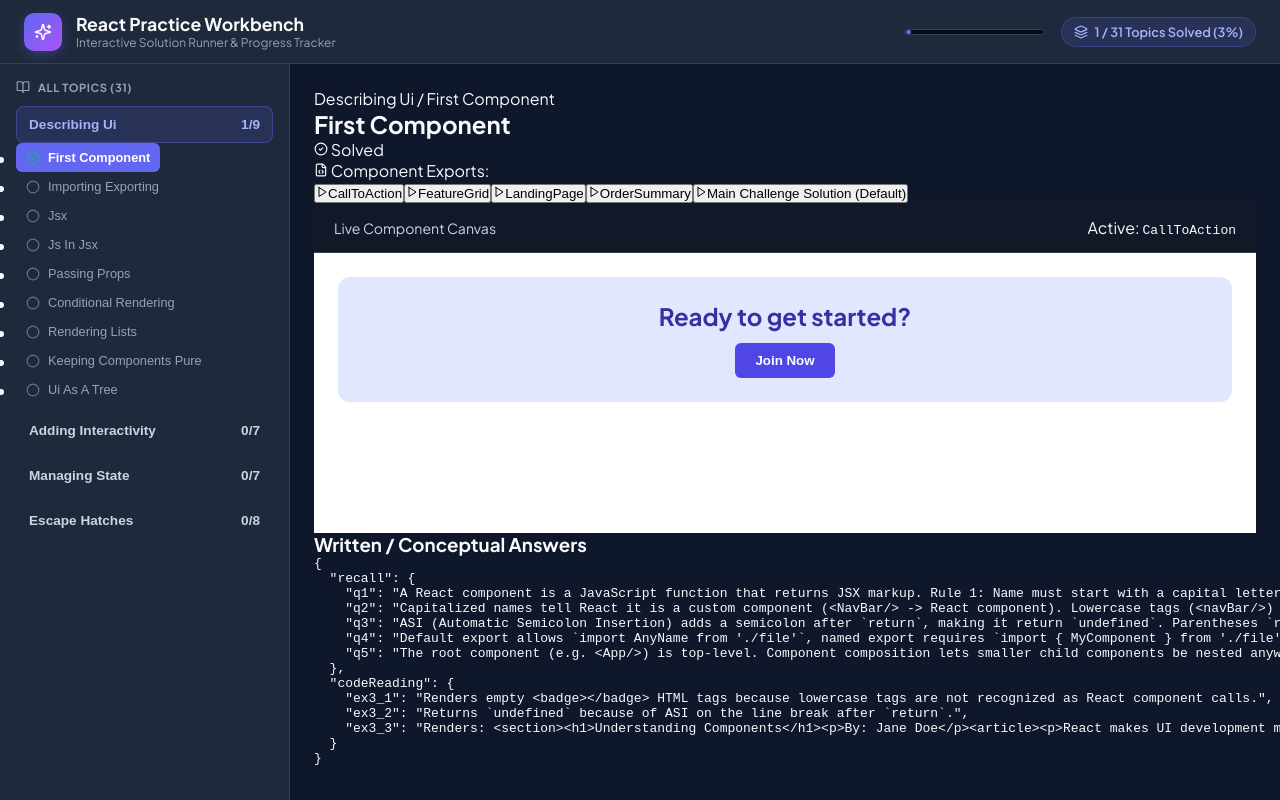
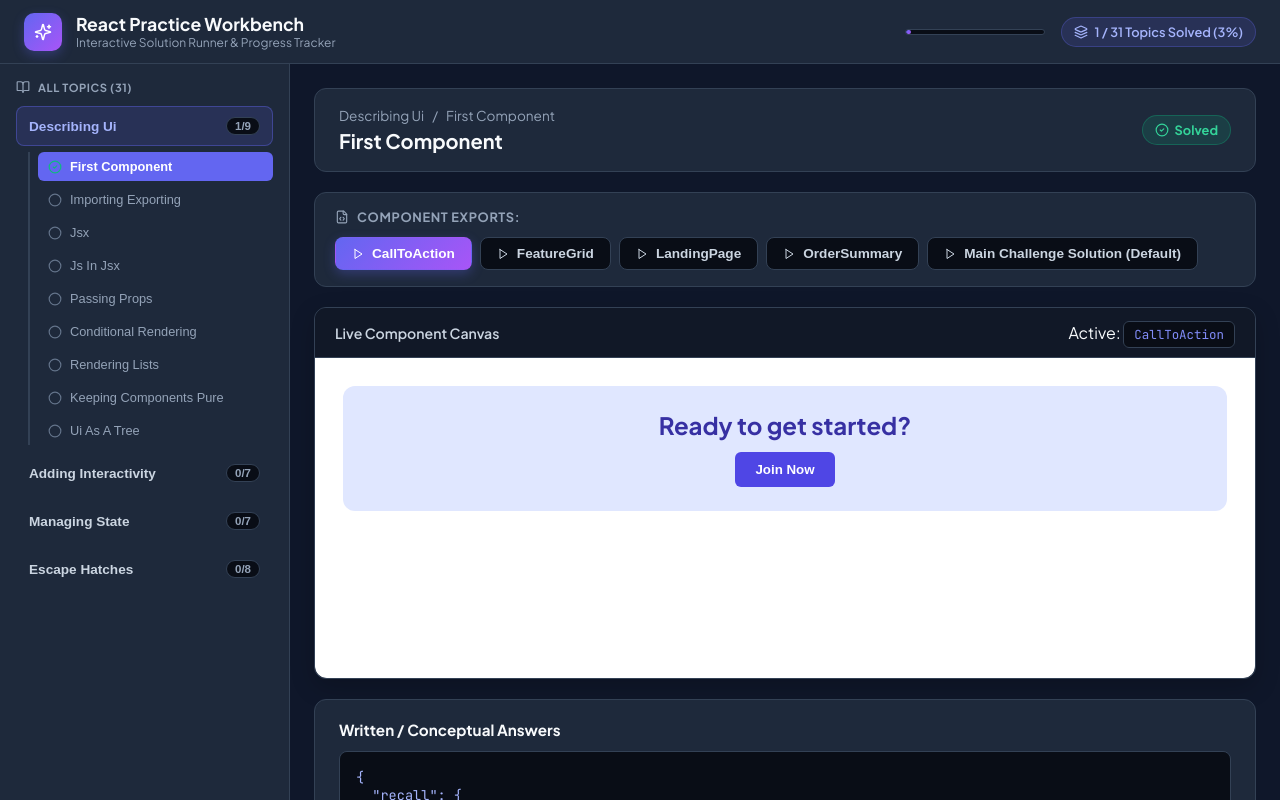
Before and after one commit to Sid2169/react-problems, a React (Vite) app: page / in a window 1280 px wide. Built offline with nearby package versions, Linux system fonts and the light colour scheme; the HTML template or start-up script is replaced by a standard one.

Commit message:
fix: synchronize CSS selectors for canvas stage, switcher pills, workspace header, and status badges

```diff
--- a/src/index.css
+++ b/src/index.css
@@ -177,31 +177,29 @@
   text-overflow: ellipsis;
 }
 
-.cat-badge {
-  background: var(--border-color);
+.cat-count, .cat-badge {
+  background: #090d16;
   color: var(--text-muted);
   font-size: 0.72rem;
-  padding: 2px 7px;
+  padding: 2px 8px;
   border-radius: 10px;
+  border: 1px solid var(--border-color);
+  font-weight: 600;
 }
 
-.cat-badge.badge-solved {
-  background: rgba(16, 185, 129, 0.2);
-  color: #34d399;
-  border: 1px solid rgba(16, 185, 129, 0.4);
-}
-
-.topics-list {
+.topic-list, .topics-list {
   display: flex;
   flex-direction: column;
   gap: 4px;
-  margin-top: 4px;
+  margin-top: 6px;
   margin-left: 12px;
   padding-left: 8px;
   border-left: 2px solid var(--border-color);
+  list-style: none;
 }
 
 .topic-btn {
+  width: 100%;
   display: flex;
   align-items: center;
   gap: 8px;
@@ -237,7 +235,7 @@
   flex-shrink: 0;
 }
 
-.topic-text {
+.topic-name, .topic-text {
   flex: 1;
   white-space: nowrap;
   overflow: hidden;
@@ -254,7 +252,7 @@
   padding: 24px;
 }
 
-.topic-container {
+.workspace-container, .topic-container {
   display: flex;
   flex-direction: column;
   gap: 20px;
@@ -263,90 +261,91 @@
   margin: 0 auto;
 }
 
-.topic-bar {
+.workspace-header, .topic-bar {
   display: flex;
   align-items: center;
   justify-content: space-between;
   background: var(--bg-card);
-  padding: 14px 20px;
+  padding: 18px 24px;
   border-radius: 12px;
   border: 1px solid var(--border-color);
 }
 
-.breadcrumb {
+.topic-breadcrumb, .breadcrumb {
   display: flex;
   align-items: center;
   gap: 8px;
-  font-size: 0.9rem;
+  font-size: 0.85rem;
   color: var(--text-muted);
+  margin-bottom: 4px;
 }
 
-.current-topic {
+.topic-title {
+  font-size: 1.25rem;
+  font-weight: 700;
   color: var(--text-main);
 }
 
-.status-tag {
+.status-badge-container {
+  display: flex;
+  align-items: center;
+}
+
+.badge-solved, .status-solved {
   display: inline-flex;
   align-items: center;
-  gap: 4px;
-  font-size: 0.72rem;
+  gap: 6px;
+  font-size: 0.8rem;
   font-weight: 700;
-  padding: 3px 8px;
-  border-radius: 12px;
-  margin-left: 6px;
-}
-
-.status-solved {
+  padding: 6px 12px;
+  border-radius: 20px;
   background: rgba(16, 185, 129, 0.15);
   color: #34d399;
   border: 1px solid rgba(16, 185, 129, 0.3);
 }
 
-.status-unsolved {
+.badge-unsolved, .status-unsolved {
+  display: inline-flex;
+  align-items: center;
+  gap: 6px;
+  font-size: 0.8rem;
+  font-weight: 700;
+  padding: 6px 12px;
+  border-radius: 20px;
   background: rgba(148, 163, 184, 0.15);
   color: #94a3b8;
   border: 1px solid rgba(148, 163, 184, 0.3);
 }
 
-.file-path-tag code {
-  font-family: var(--font-mono);
-  font-size: 0.78rem;
-  background: #090d16;
-  padding: 5px 10px;
-  border-radius: 6px;
-  color: #818cf8;
-  border: 1px solid var(--border-color);
-}
-
-/* Export Tabs */
-.exports-bar {
+/* Export Switcher Toolbar */
+.export-switcher, .exports-bar {
   display: flex;
   flex-direction: column;
-  gap: 10px;
+  gap: 12px;
   background: var(--bg-card);
   padding: 16px 20px;
   border-radius: 12px;
   border: 1px solid var(--border-color);
 }
 
-.exports-label {
+.switcher-label, .exports-label {
   display: flex;
   align-items: center;
   gap: 8px;
-  font-size: 0.82rem;
+  font-size: 0.8rem;
   font-weight: 700;
   color: var(--text-muted);
   text-transform: uppercase;
   letter-spacing: 0.05em;
 }
 
-.exports-tabs {
+.export-pills, .exports-tabs {
   display: flex;
   flex-wrap: wrap;
   gap: 8px;
 }
 
-.tab-btn {
+.pill-btn, .tab-btn {
   display: flex;
   align-items: center;
   gap: 8px;
@@ -361,26 +360,27 @@
   transition: all 0.2s ease;
 }
 
-.tab-btn:hover {
+.pill-btn:hover, .tab-btn:hover {
   border-color: var(--primary-accent);
   color: #fff;
 }
 
-.tab-btn.active {
+.pill-btn.active, .tab-btn.active {
   background: var(--primary-gradient);
   border-color: transparent;
   color: #fff;
   box-shadow: 0 4px 12px rgba(99, 102, 241, 0.3);
 }
 
-/* Preview Stage */
-.preview-stage {
+/* Live Component Stage Canvas */
+.render-stage, .preview-stage {
   background: var(--bg-card);
   border: 1px solid var(--border-color);
   border-radius: 12px;
   overflow: hidden;
   display: flex;
   flex-direction: column;
+  box-shadow: 0 8px 24px rgba(0, 0, 0, 0.2);
 }
 
 .stage-header {
@@ -397,24 +397,58 @@
   align-items: center;
   gap: 8px;
   font-size: 0.88rem;
+  font-weight: 600;
   color: var(--text-sub);
 }
 
-.text-success {
-  color: var(--success);
+.export-name-tag code {
+  font-family: var(--font-mono);
+  font-size: 0.78rem;
+  background: #090d16;
+  padding: 4px 10px;
+  border-radius: 6px;
+  color: #818cf8;
+  border: 1px solid var(--border-color);
 }
 
 .stage-viewport {
-  padding: 24px;
-  min-height: 280px;
+  padding: 28px;
+  min-height: 320px;
   background: #ffffff;
   color: #0f172a;
   display: flex;
   flex-direction: column;
+  border-radius: 0 0 12px 12px;
 }
 
 .rendered-component-wrapper {
   width: 100%;
+}
+
+/* Solution Notes / Text Answers */
+.notes-card {
+  background: var(--bg-card);
+  border: 1px solid var(--border-color);
+  border-radius: 12px;
+  padding: 20px 24px;
+}
+
+.notes-card h3 {
+  font-size: 0.95rem;
+  font-weight: 700;
+  color: var(--text-main);
+  margin-bottom: 12px;
+}
+
+.notes-card pre {
+  font-family: var(--font-mono);
+  font-size: 0.85rem;
+  background: #090d16;
+  color: #a5b4fc;
+  padding: 16px;
+  border-radius: 8px;
+  border: 1px solid var(--border-color);
+  overflow-x: auto;
 }
 
 /* Unsolved Starter Card */
@@ -535,50 +569,55 @@
   color: #a5b4fc;
 }
 
-/* Error Card */
+/* Component Error Boundary */
 .error-card {
   background: #fef2f2;
   border: 1px solid #fca5a5;
   border-radius: 8px;
-  padding: 16px;
+  padding: 20px;
   color: #991b1b;
+  width: 100%;
 }
 
 .error-header {
   display: flex;
   align-items: center;
-  gap: 8px;
-  margin-bottom: 8px;
+  gap: 10px;
+  margin-bottom: 12px;
 }
 
-.error-message {
-  font-family: var(--font-mono);
-  font-size: 0.85rem;
-  margin-bottom: 10px;
+.error-header h3 {
+  font-size: 1rem;
+  font-weight: 700;
+}
+
+.error-icon {
+  color: #dc2626;
 }
 
 .error-stack {
   font-family: var(--font-mono);
-  font-size: 0.75rem;
+  font-size: 0.8rem;
   background: #fff;
-  padding: 10px;
+  color: #7f1d1d;
+  padding: 12px;
   border-radius: 6px;
+  border: 1px solid #fecaca;
   overflow-x: auto;
-  max-height: 200px;
+  white-space: pre-wrap;
   margin-bottom: 12px;
 }
 
-.btn-retry {
-  display: inline-flex;
-  align-items: center;
-  gap: 6px;
-  background: #dc2626;
-  color: #fff;
-  border: none;
-  padding: 6px 12px;
-  border-radius: 6px;
-  font-size: 0.8rem;
-  cursor: pointer;
+.error-tip {
+  font-size: 0.85rem;
+  color: #991b1b;
+}
+
+.error-tip code {
+  font-family: var(--font-mono);
+  background: #fee2e2;
+  padding: 2px 6px;
+  border-radius: 4px;
 }
 
 /* Empty State */
```
